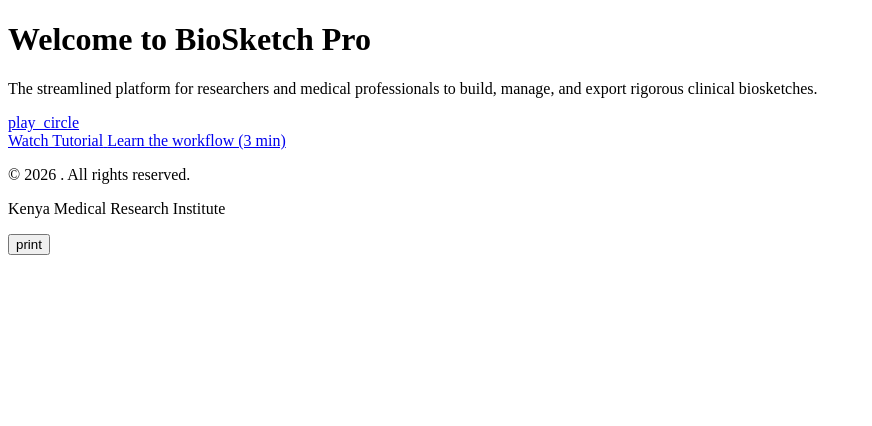
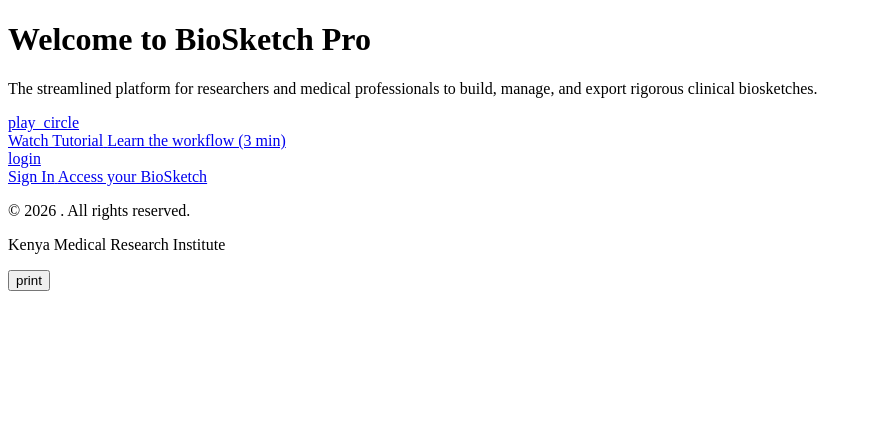
Before and after one commit to mwanginjamb/biosketch, a Yii app: template frontend/views/site/home.php in a window 1280 px wide. Shown: the part 52-478 px from the top of the page, without its empty margins (0-872 px from the left). Run offline with PHP 8.4 and a stand-in for Yii, Linux system fonts and the light colour scheme; the template is opened without the code that fills it, so the values that code supplies are empty; some libraries are stand-ins or nearby versions.

Commit message:
feat(home): sign-in button for guests on the landing page

```diff
--- a/frontend/views/site/home.php
+++ b/frontend/views/site/home.php
@@ -20,6 +20,21 @@ use yii\helpers\Url;
                 <span class="font-body-md text-body-md opacity-80 mt-1 block">Learn the workflow (3 min)</span>
             </div>
         </a>
+
+        <!-- guest: sign in -->
+        <?php if (\Yii::$app->user->isGuest): ?>
+
+            <a href="<?= Url::toRoute(['site/login']) ?>"
+                class="w-full md:w-auto flex-1 flex flex-col items-center justify-center gap-sm p-md rounded-xl bg-primary text-on-primary hover:bg-on-surface-variant transition-all group shadow-md hover:shadow-lg">
+                <span class="material-symbols-outlined text-4xl group-hover:scale-110 transition-transform"
+                    data-icon="login" aria-hidden="true">login</span>
+                <div class="text-center">
+                    <span class="font-headline-md text-headline-md block">Sign In</span>
+                    <span class="font-body-md text-body-md opacity-80 mt-1 block">Access your BioSketch</span>
+                </div>
+            </a>
+
+        <?php endif; ?>
 
         <!-- researcher without a profile: create -->
 
```
